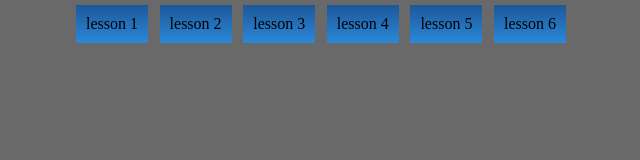
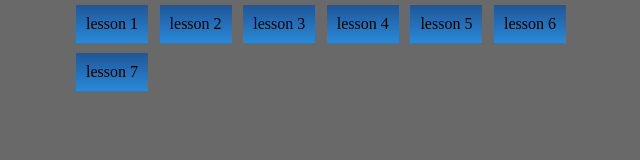
Before and after one commit to rogoznik/js_level_1, a plain HTML site: page index.html in a window 1280 px wide. Shown: the whole page, without its empty margins (319-959 px from the left). Drawn offline with Linux system fonts and the light colour scheme.

Commit message:
update readme and index.html

```diff
--- a/index.html
+++ b/index.html
@@ -16,6 +16,7 @@
         <a href=/lesson_4/index.html class="link button">lesson 4</a>
         <a href=/lesson_5/index.html class="link button">lesson 5</a>
         <a href=/lesson_6/index.html class="link button">lesson 6</a>
+        <a href=/lesson_7/index.html class="link button">lesson 7</a>
     </div>
 </body>
 </html>
```
Also changed, not shown: 1 other file.
